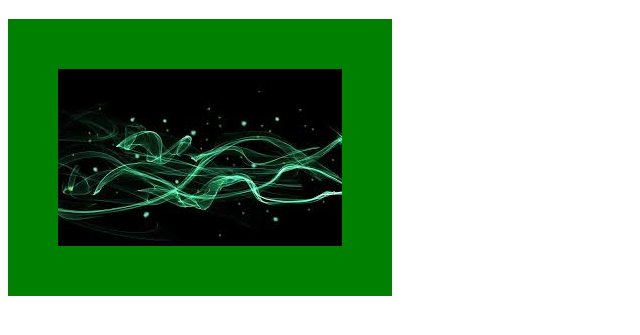
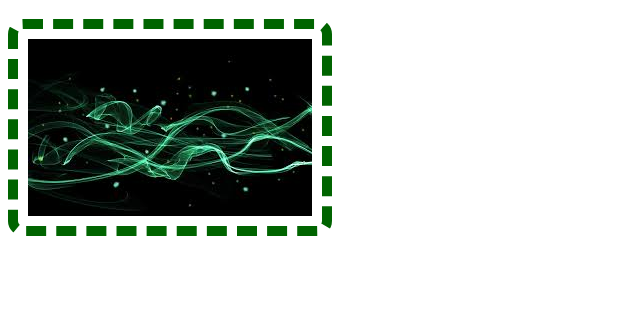
Before and after one commit to Hadal101/my-website, a plain HTML site: page index.html in a window 1280 px wide. Shown: the part 61-396 px from the top of the page, without its empty margins (0-640 px from the left). Drawn offline with Linux system fonts and the light colour scheme.

Commit message:
Update style.css

```diff
--- a/style.css
+++ b/style.css
@@ -1,3 +1,5 @@
-.green-border{
-    border: 50px solid green;
+img {
+    border: 10px dashed darkgreen; /* 10px width, dashed style, dark green color */
+    border-radius: 15px; /* Rounded corners */
+    padding: 10px; /* Add space between the image and the border */
 }
```
